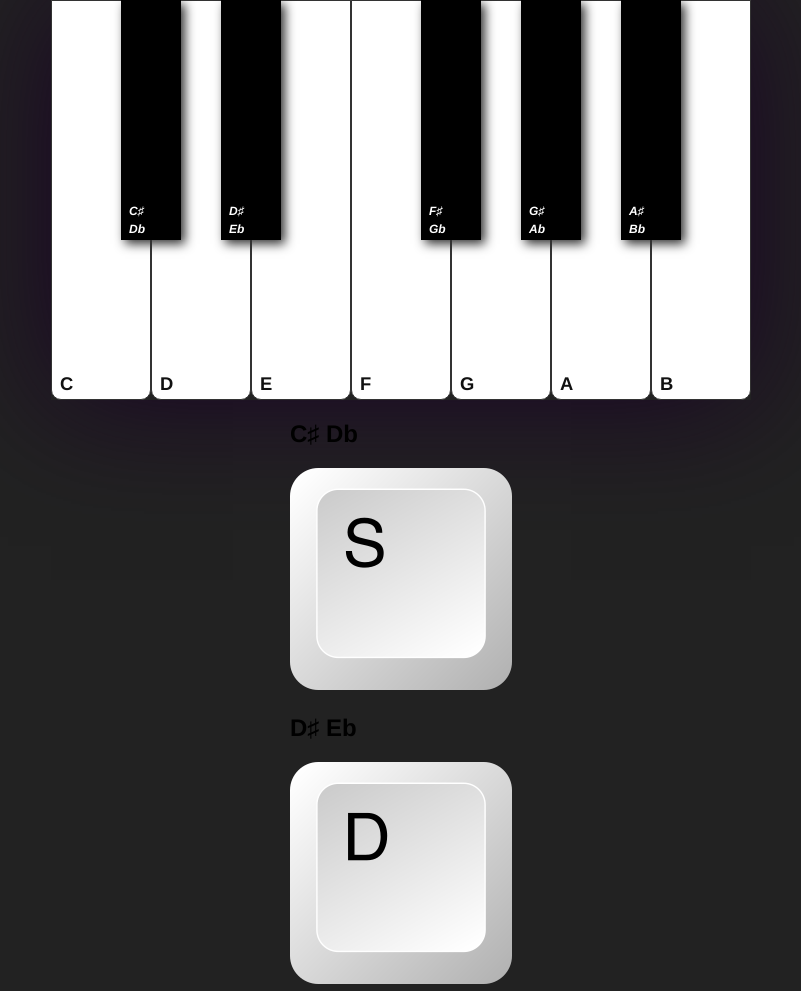
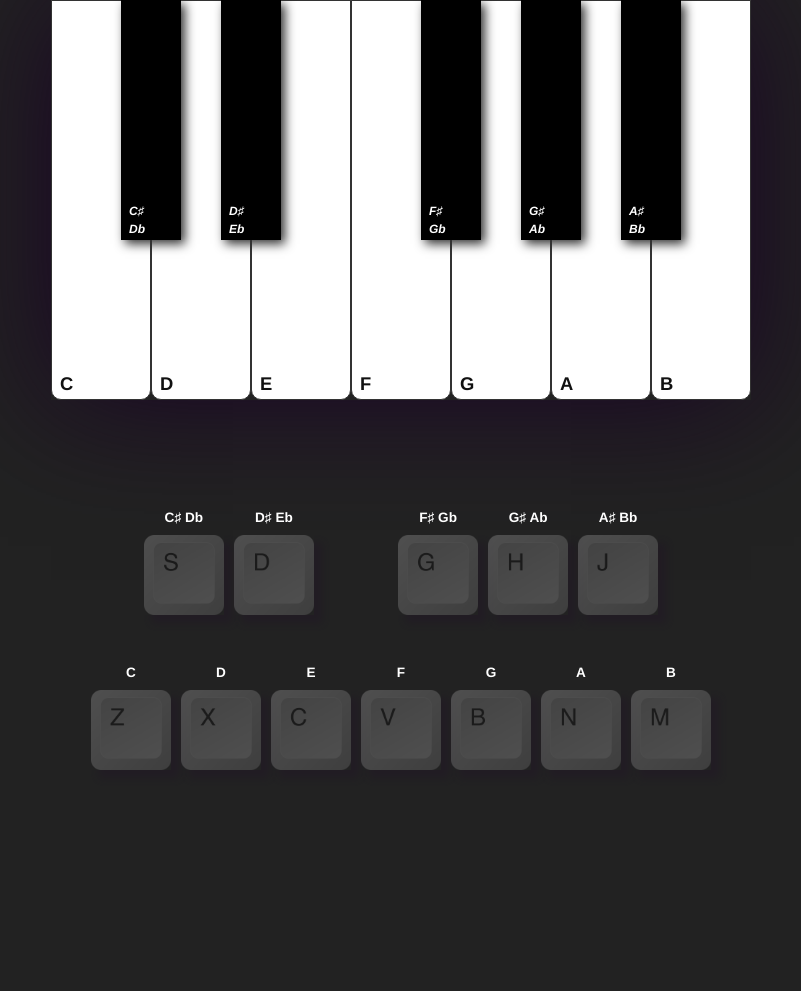
Before and after one commit to jazellemaira/MIDI-Piano, a plain HTML site: page index.html in a window 1280 px wide. Shown: the top 991 px of the page, without its empty margins (239-1040 px from the left). After the commit the page ends 870 px from the top, so only its background shows below. Drawn offline with Linux system fonts and the light colour scheme.

Commit message:
Styling keyboard key map elements

```diff
--- a/index.html
+++ b/index.html
@@ -1,10 +1,10 @@
 <!DOCTYPE html>
 <html lang="en">
   <head>
-    <meta charset="UTF-8">
-    <meta name="viewport" content="width=device-width, initial-scale=1.0">
+    <meta charset="UTF-8" />
+    <meta name="viewport" content="width=device-width, initial-scale=1.0" />
     <script defer src="script.js"></script>
-    <link rel="stylesheet" href="styles.css">
+    <link rel="stylesheet" href="styles.css" />
     <title>MIDI Piano 🎹</title>
   </head>
   <body>
@@ -22,57 +22,61 @@
       <div data-note="Bb" data-note-sharp="A&#9839;" class="key black"></div>
       <div data-note="B" class="key white"></div>
     </div>
-    <div class="keyboard-key-map">
-        <div class="upper-keys">
-            <div class="key-note-card">
+    <div class="keyboard-key-map centered-flex flex-column">
+      <div class="upper-keys centered-flex">
+        <div class="upper-keys-left centered-flex">
+          <div class="key-note-card centered-flex flex-column s-key">
             <h2>C&#9839; Db</h2>
-                <img src="images/keyboard-keys/s-key.png" alt="S key">
+            <img src="images/keyboard-keys/s-key.png" alt="S key" />
           </div>
-            <div class="key-note-card">
+          <div class="key-note-card centered-flex flex-column d-key">
             <h2>D&#9839; Eb</h2>
-                <img src="images/keyboard-keys/d-key.png" alt="D key">
-            </div>
-            <div class="key-note-card">
-                <h2>F&#9839; Gb</h2>
-                <img src="images/keyboard-keys/g-key.png" alt="G key">
-            </div>
-            <div class="key-note-card">
-                <h2>G&#9839; Ab</h2>
-                <img src="images/keyboard-keys/h-key.png" alt="H key">
-            </div>
-            <div class="key-note-card">
-                <h2>A&#9839; Bb</h2>
-                <img src="images/keyboard-keys/j-key.png" alt="J key">
+            <img src="images/keyboard-keys/d-key.png" alt="D key" />
           </div>
         </div>
-        <div class="lower-keys">
-            <div class="key-note-card">
+        <div class="upper-keys-right centered-flex">
+          <div class="key-note-card centered-flex flex-column g-key">
+            <h2>F&#9839; Gb</h2>
+            <img src="images/keyboard-keys/g-key.png" alt="G key" />
+          </div>
+          <div class="key-note-card centered-flex flex-column h-key">
+            <h2>G&#9839; Ab</h2>
+            <img src="images/keyboard-keys/h-key.png" alt="H key" />
+          </div>
+          <div class="key-note-card centered-flex flex-column j-key">
+            <h2>A&#9839; Bb</h2>
+            <img src="images/keyboard-keys/j-key.png" alt="J key" />
+          </div>
+        </div>
+      </div>
+      <div class="lower-keys centered-flex">
+        <div class="key-note-card centered-flex flex-column z-key">
           <h2>C</h2>
-                <img src="images/keyboard-keys/z-key.png" alt="Z key">
+          <img src="images/keyboard-keys/z-key.png" alt="Z key" />
         </div>
-            <div class="key-note-card">
+        <div class="key-note-card centered-flex flex-column x-key">
           <h2>D</h2>
-                <img src="images/keyboard-keys/x-key.png" alt="X key">
+          <img src="images/keyboard-keys/x-key.png" alt="X key" />
         </div>
-            <div class="key-note-card">
+        <div class="key-note-card centered-flex flex-column c-key">
           <h2>E</h2>
-                <img src="images/keyboard-keys/c-key.png" alt="C key">
+          <img src="images/keyboard-keys/c-key.png" alt="C key" />
         </div>
-            <div class="key-note-card">
+        <div class="key-note-card centered-flex flex-column v-key">
           <h2>F</h2>
-                <img src="images/keyboard-keys/v-key.png" alt="V key">
+          <img src="images/keyboard-keys/v-key.png" alt="V key" />
         </div>
-            <div class="key-note-card">
+        <div class="key-note-card centered-flex flex-column b-key">
           <h2>G</h2>
-                <img src="images/keyboard-keys/b-key.png" alt="B key">
+          <img src="images/keyboard-keys/b-key.png" alt="B key" />
         </div>
-            <div class="key-note-card">
+        <div class="key-note-card centered-flex flex-column n-key">
           <h2>A</h2>
-                <img src="images/keyboard-keys/n-key.png" alt="N key">
+          <img src="images/keyboard-keys/n-key.png" alt="N key" />
         </div>
-            <div class="key-note-card">
+        <div class="key-note-card centered-flex flex-column m-key">
           <h2>B</h2>
-                <img src="images/keyboard-keys/m-key.png" alt="M key">
+          <img src="images/keyboard-keys/m-key.png" alt="M key" />
         </div>
       </div>
     </div>
--- a/styles.css
+++ b/styles.css
@@ -125,3 +125,51 @@ div[data-note="Bb"].black.active {
 div[data-note="B"].white.active {
   --_hue: 310;
 }
+
+.centered-flex {
+  display: flex;
+  justify-content: center;
+  align-items: center;
+}
+
+.flex-column {
+  flex-direction: column;
+}
+
+.keyboard-key-map {
+  margin-block: 80px;
+  max-width: 60%;
+}
+
+.upper-keys, .lower-keys {
+  margin-block: 20px;
+  width: 100%;
+  flex-wrap: wrap;
+}
+
+.upper-keys {
+  max-width: 95%;
+}
+
+
+.upper-keys-right, .upper-keys-left {
+  margin-inline: auto;
+
+}
+
+.key-note-card {
+  margin-inline: 5px;
+}
+
+.key-note-card h2 {
+  margin: 0;
+  padding-block: 10px;
+  color: #fff;
+  font-size: .85rem;
+}
+
+.key-note-card img {
+  width: 80px;
+  opacity: .20;
+  box-shadow: 8px 8px 8px 0 #21052b;
+}
```
Lines whose indentation alone changed are shown as unchanged.
